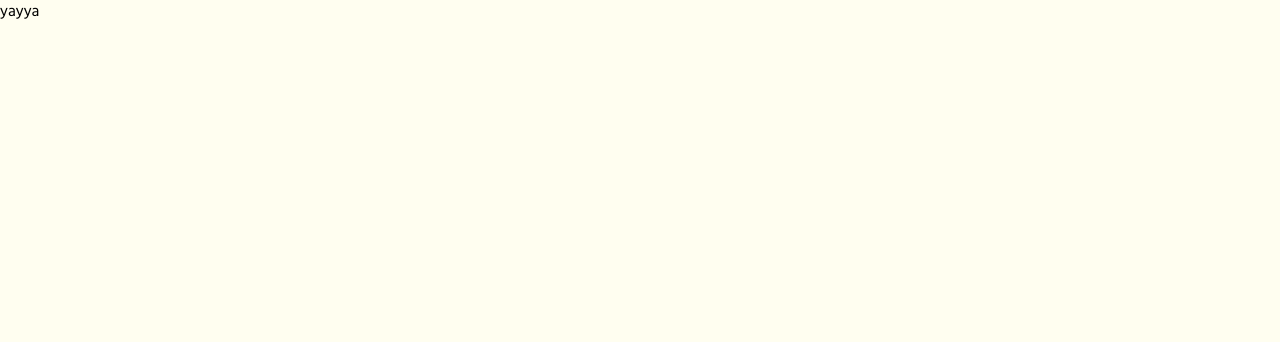
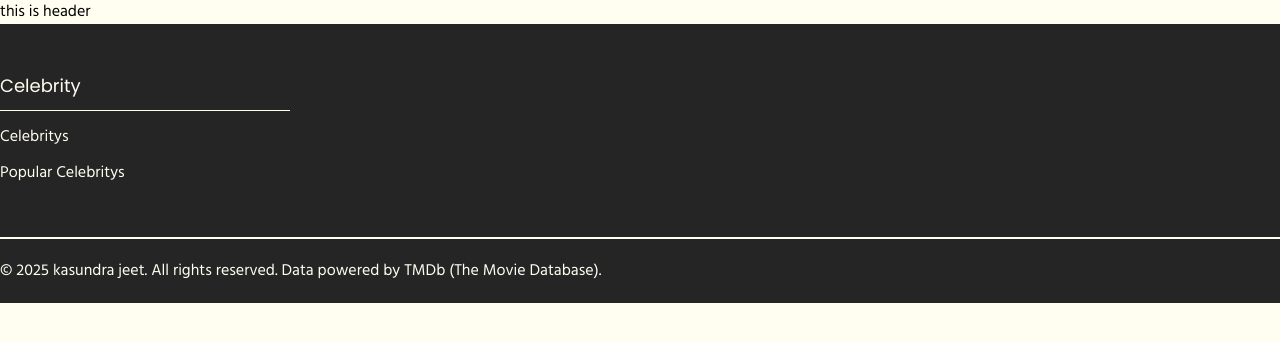
Before and after one commit to kasundraJeet/cineVeda, a Nuxt app: page /celebrity in a window 1280 px wide. Before the commit this address had no page. Shown: the top 342 px of the page. Built offline with nearby package versions, Linux system fonts and the light colour scheme.

Commit message:
footer setup

```diff
--- a/assets/css/main.css
+++ b/assets/css/main.css
@@ -3,10 +3,10 @@
 @tailwind utilities;
 
 :root {
-  --primary: 0 0% 20%;
-  --muted: 56 44% 94%;
-  --secondary: 0 0% 15%;
-  --soft: 55 100% 97%;
+  --primary: 0 0% 20%; /* #333333 */
+  --muted: 56 44% 94%; /* #f6f5e8  */
+  --secondary: 0 0% 14.51%; /* #252525 */
+  --soft: 55 100% 97%; /* #fffef2 */
 }
 
 
--- /dev/null
+++ b/components/AppFooter.vue
@@ -0,0 +1,78 @@
+<script setup>
+const footerGrid = ref([
+    {
+        key: 1,
+        title: 'Celebrity',
+        links: [
+            {
+                key: 11,
+                link: 'Celebritys',
+                to: '/celebrity',
+            },
+            {
+                key: 11,
+                link: 'Popular Celebritys',
+                to: '/',
+            }
+        ]
+    }
+])
+</script>
+
+<template>
+    <footer>
+        <div class="container">
+            <div class="footer-grid">
+                <section class="footer-box" v-for="item in footerGrid" :key="item.key">
+                    <h3>{{ item.title }}</h3>
+                    <div class="h-[1px] bg-soft w-full"></div>
+                    <ul class="links-group">
+                        <li class="w-full" v-for="link in item.links" :key="link.key">
+                            <NuxtLink :to="link.to">{{ link.link }}</NuxtLink>
+                        </li>
+                    </ul>
+                </section>
+            </div>
+        </div>
+        <div class="copyright">
+            <div class="container">
+                <p>© 2025 kasundra jeet. All rights reserved.
+                    Data powered by TMDb (The Movie Database).</p>
+            </div>
+        </div>
+    </footer>
+</template>
+
+<style scoped>
+footer {
+    @apply bg-secondary divide-y-2 divide-soft
+}
+
+.copyright .container {
+    @apply w-full h-16 flex items-center justify-start text-soft text-base
+}
+
+.footer-grid {
+    @apply w-full py-12 grid grid-cols-4 gap-10
+}
+
+.footer-box {
+    @apply w-full space-y-2.5 text-soft
+}
+
+.footer-box h3 {
+    @apply line-clamp-1 text-lg font-serif
+}
+
+.links-group {
+    @apply space-y-1;
+}
+
+.links-group a {
+    @apply flex items-center justify-start w-full gap-1 leading-8
+}
+
+.links-group a:hover {
+    @apply underline
+}
+</style>
--- /dev/null
+++ b/components/AppHeader.vue
@@ -0,0 +1,5 @@
+<template>
+    <header>
+        this is header
+    </header>
+</template>
--- a/layouts/default.vue
+++ b/layouts/default.vue
@@ -1,6 +1,7 @@
 <template>
+    <AppHeader />
     <main>
-        yayya
         <slot />
     </main>
+    <AppFooter />
 </template>
--- a/nuxt.config.ts
+++ b/nuxt.config.ts
@@ -14,7 +14,7 @@ export default defineNuxtConfig({
       Hind: ["300", "400", "500", "600", "700"],
     },
   },
-  modules: ["@nuxt/image", "@nuxtjs/robots", "@nuxtjs/google-fonts"],
+  modules: ["@nuxt/image", "@nuxtjs/robots", "@nuxtjs/google-fonts", "@nuxtjs/seo"],
   postcss: {
     plugins: {
       tailwindcss: {},
--- a/package.json
+++ b/package.json
@@ -11,6 +11,7 @@
   },
   "dependencies": {
     "@nuxtjs/google-fonts": "^3.2.0",
+    "@nuxtjs/seo": "^2.0.3",
     "nuxt": "^3.15.1",
     "vue": "latest",
     "vue-router": "latest"
--- /dev/null
+++ b/pages/celebrity/index.vue
@@ -0,0 +1,3 @@
+<template>
+    <div></div>
+</template>
--- a/tailwind.config.js
+++ b/tailwind.config.js
@@ -9,6 +9,9 @@ export default {
     "./error.vue",
   ],
   theme: {
+    container: {
+      center: true,
+    },
     colors: {
       primary: "hsl(var(--primary) / <alpha-value>)",
       muted: "hsl(var(--muted) / <alpha-value>)",
```
Also changed, not shown: pages/index.vue (+4 -8 lines), 1 other file (tests, documents, lock files or other folders).
